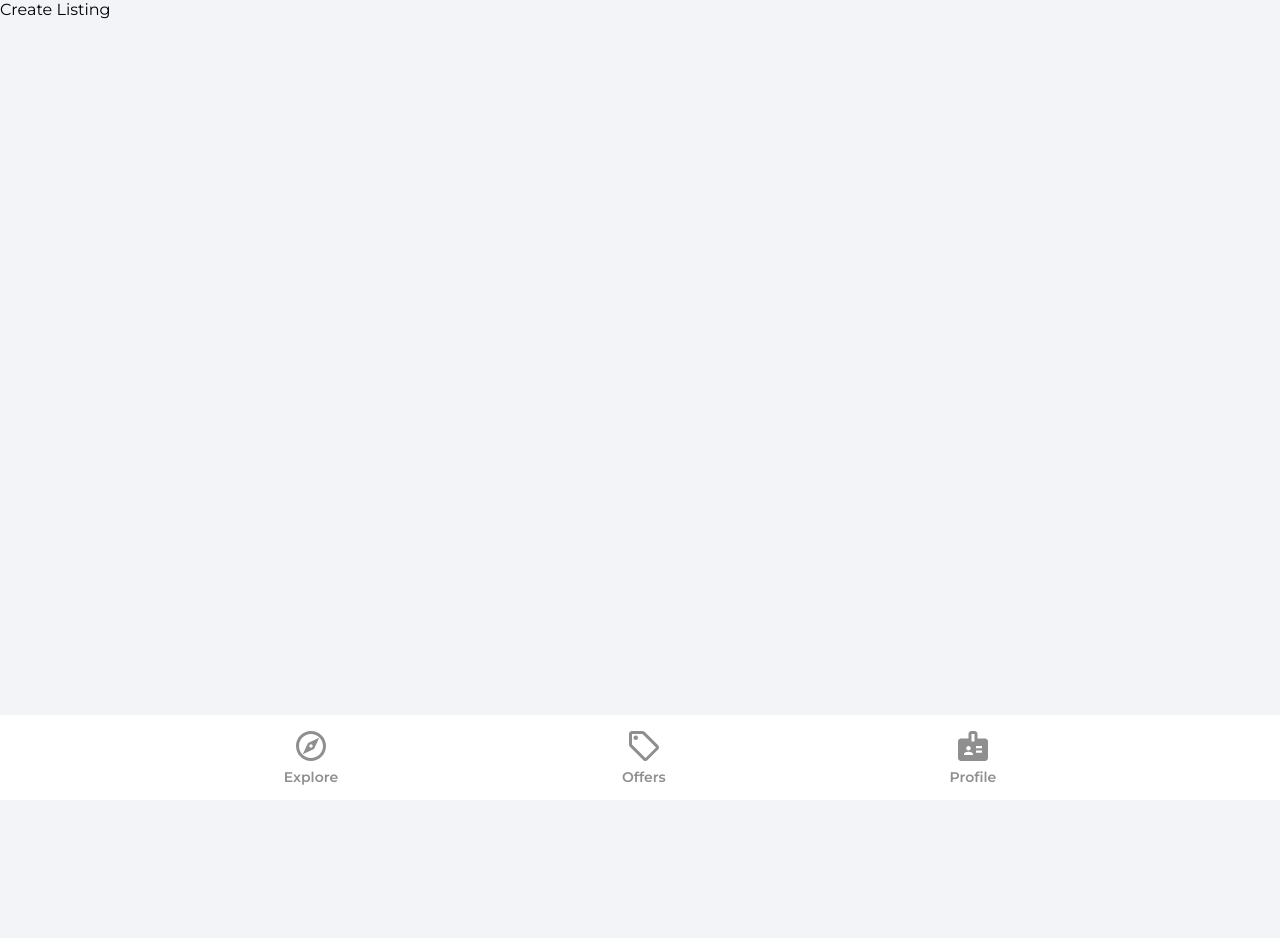
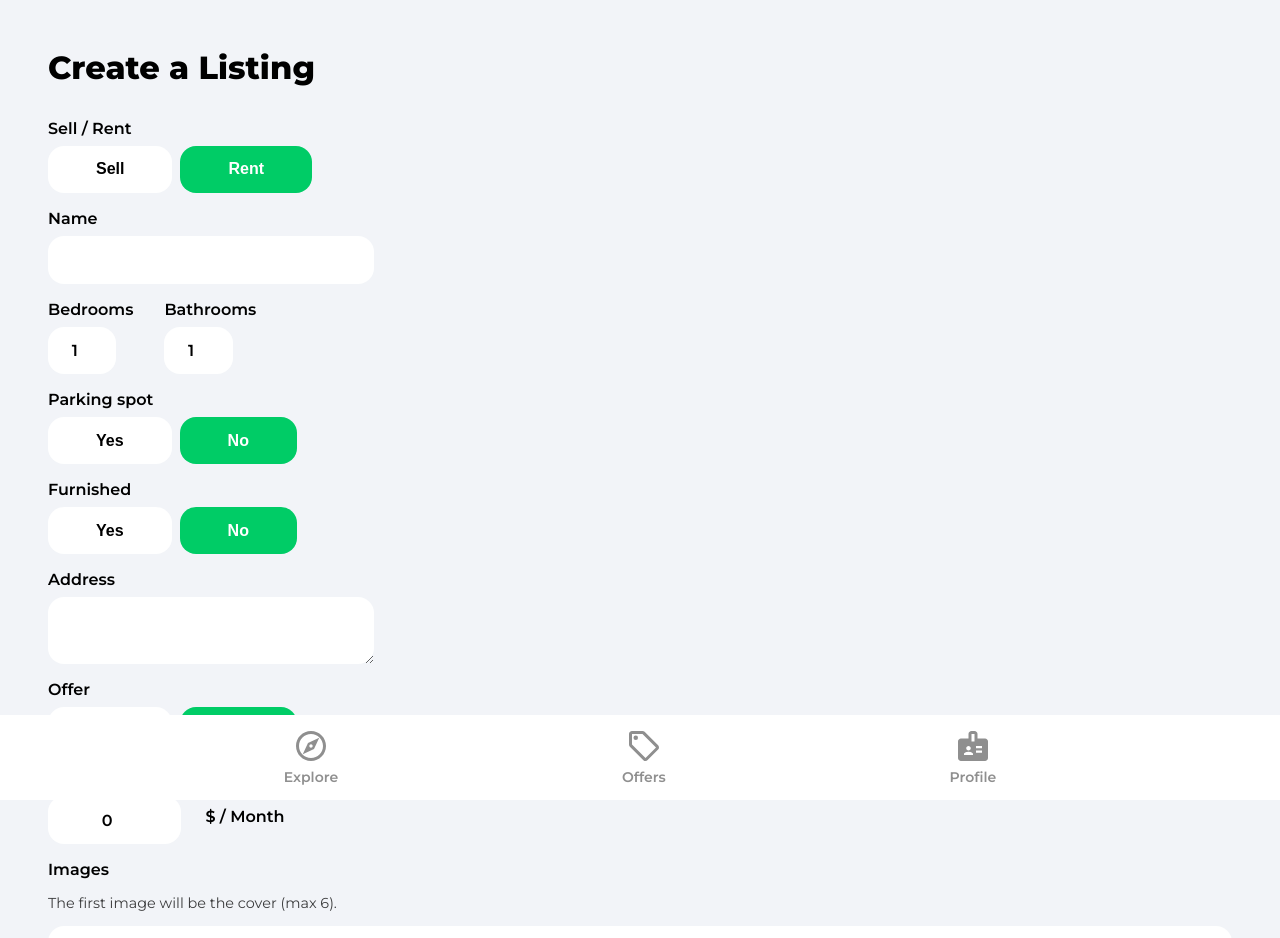
Before and after one commit to Shatakshi-Shukla-Github/House-Marketplace, a React (Create React App) app: page /create-listing in a window 1280 px wide. Shown: the top 938 px of the page. Built offline with nearby package versions, Linux system fonts and the light colour scheme; no server answers; sample sign-in values are in the browser's storage.

Commit message:
Handled onMutate functionality on the Creating Listing page

```diff
--- a/src/pages/CreateListing.jsx
+++ b/src/pages/CreateListing.jsx
@@ -1,6 +1,6 @@
 import { useState, useEffect, useRef } from "react"
 import { getAuth, onAuthStateChanged } from "firebase/auth"
-import { useNavigate } from "react-router-dom"
+import { Form, useNavigate } from "react-router-dom"
 import Spinner from "../components/Spinner"
 function CreateListing() {
     const [geolocationEnabled, setGeolocationEnabled] = useState(true)
@@ -20,6 +20,7 @@
         latitude: 0,
         longitude: 0
     })
+    const { type, name, bedrooms, bathrooms, parking, furnished, address, offer, regularPrice, discountedPrice, images, latitude, longitude } = formData
 
     const auth = getAuth()
     const navigate = useNavigate()
@@ -38,12 +39,267 @@
             isMounted.current = false
         }
     }, [isMounted])
+    const onSubmit = (e) => {
+        e.preventDefault()
+        console.log(formData)
+    }
 
+
+    //Very Important Part
+    const onMutate = (e) => {
+        let boolean = null
+
+        if (e.target.value === "true") {
+            boolean = true
+        }
+        if (e.target.value === "false") {
+            boolean = false
+        }
+
+
+        //Files:-
+        if (e.target.files) {
+            setFormData((prevState) => ({
+                ...prevState,
+                images: e.target.files
+            }))
+        }
+
+        //Text/Boolean/Number:-
+        if (!e.target.files) {
+            setFormData((prevState) => ({
+                ...prevState,
+                [e.target.id]: boolean ?? e.target.value
+            }))
+        }
+    }
 
     if (loading) {
         return (<Spinner />)
     }
-    return <div>Create Listing</div>
+    return <div className="profile">
+        <header>
+            <p className="pageHeader">Create a Listing</p>
+        </header>
+        <main>
+            <form onSubmit={onSubmit}>
+
+
+                <label className="formLabel">Sell / Rent</label>
+                <div className="formButtons">
+                    <button type="button" className={type === "sale" ? "formButtonActive" : "formButton"} id="type" value="sale" onClick={onMutate}>
+                        Sell
+                    </button>
+
+                    <button type="button" className={type === "rent" ? "formButtonActive" : "formButton"} id="type" value="rent" onClick={onMutate}>
+                        Rent
+                    </button>
+                </div>
+
+
+                <label className="formLabel">Name</label>
+                <input className="formInputName" type="text" id="name" value={name} onChange={onMutate} maxLength="32" minLength="10" required />
+
+
+                <div className='formRooms flex'>
+                    <div>
+                        <label className='formLabel'>Bedrooms</label>
+                        <input
+                            className='formInputSmall'
+                            type='number'
+                            id='bedrooms'
+                            value={bedrooms}
+                            onChange={onMutate}
+                            min='1'
+                            max='50'
+                            required
+                        />
+                    </div>
+
+                    <div>
+                        <label className='formLabel'>Bathrooms</label>
+                        <input
+                            className='formInputSmall'
+                            type='number'
+                            id='bathrooms'
+                            value={bathrooms}
+                            onChange={onMutate}
+                            min='1'
+                            max='50'
+                            required
+                        />
+                    </div>
+                </div>
+
+
+                <label className='formLabel'>Parking spot</label>
+                <div className='formButtons'>
+                    <button
+                        className={parking ? 'formButtonActive' : 'formButton'}
+                        type='button'
+                        id='parking'
+                        value={true}
+                        onClick={onMutate}
+                        min='1'
+                        max='50'
+                    >
+                        Yes
+                    </button>
+                    <button
+                        className={
+                            !parking ? 'formButtonActive' : 'formButton'
+                        }
+                        type='button'
+                        id='parking'
+                        value={false}
+                        onClick={onMutate}
+                    >
+                        No
+                    </button>
+                </div>
+
+
+                <label className='formLabel'>Furnished</label>
+                <div className='formButtons'>
+                    <button
+                        className={furnished ? 'formButtonActive' : 'formButton'}
+                        type='button'
+                        id='furnished'
+                        value={true}
+                        onClick={onMutate}
+                    >
+                        Yes
+                    </button>
+                    <button
+                        className={
+                            !furnished && furnished !== null
+                                ? 'formButtonActive'
+                                : 'formButton'
+                        }
+                        type='button'
+                        id='furnished'
+                        value={false}
+                        onClick={onMutate}
+                    >
+                        No
+                    </button>
+                </div>
+
+
+                <label className='formLabel'>Address</label>
+                <textarea
+                    className='formInputAddress'
+                    type='text'
+                    id='address'
+                    value={address}
+                    onChange={onMutate}
+                    required
+                />
+                {!geolocationEnabled && (
+                    <div className='formLatLng flex'>
+                        <div>
+                            <label className='formLabel'>Latitude</label>
+                            <input
+                                className='formInputSmall'
+                                type='number'
+                                id='latitude'
+                                value={latitude}
+                                onChange={onMutate}
+                                required
+                            />
+                        </div>
+                        <div>
+                            <label className='formLabel'>Longitude</label>
+                            <input
+                                className='formInputSmall'
+                                type='number'
+                                id='longitude'
+                                value={longitude}
+                                onChange={onMutate}
+                                required
+                            />
+                        </div>
+                    </div>
+                )}
+
+
+                <label className='formLabel'>Offer</label>
+                <div className='formButtons'>
+                    <button
+                        className={offer ? 'formButtonActive' : 'formButton'}
+                        type='button'
+                        id='offer'
+                        value={true}
+                        onClick={onMutate}
+                    >
+                        Yes
+                    </button>
+                    <button
+                        className={
+                            !offer && offer !== null ? 'formButtonActive' : 'formButton'
+                        }
+                        type='button'
+                        id='offer'
+                        value={false}
+                        onClick={onMutate}
+                    >
+                        No
+                    </button>
+                </div>
+
+                <label className='formLabel'>Regular Price</label>
+                <div className='formPriceDiv'>
+                    <input
+                        className='formInputSmall'
+                        type='number'
+                        id='regularPrice'
+                        value={regularPrice}
+                        onChange={onMutate}
+                        min='50'
+                        max='750000000'
+                        required
+                    />
+                    {type === 'rent' && <p className='formPriceText'>$ / Month</p>}
+                </div>
+
+                {offer && (
+                    <>
+                        <label className='formLabel'>Discounted Price</label>
+                        <input
+                            className='formInputSmall'
+                            type='number'
+                            id='discountedPrice'
+                            value={discountedPrice}
+                            onChange={onMutate}
+                            min='50'
+                            max='750000000'
+                            required={offer}
+                        />
+                    </>
+                )}
+
+
+
+                <label className='formLabel'>Images</label>
+                <p className='imagesInfo'>
+                    The first image will be the cover (max 6).
+                </p>
+                <input
+                    className='formInputFile'
+                    type='file'
+                    id='images'
+                    onChange={onMutate}
+                    max='6'
+                    accept='.jpg,.png,.jpeg'
+                    multiple
+                    required
+                />
+                <button type='submit' className='primaryButton createListingButton'>
+                    Create Listing
+                </button>
+            </form>
+        </main>
+    </div>
 }
 
 export default CreateListing
```
